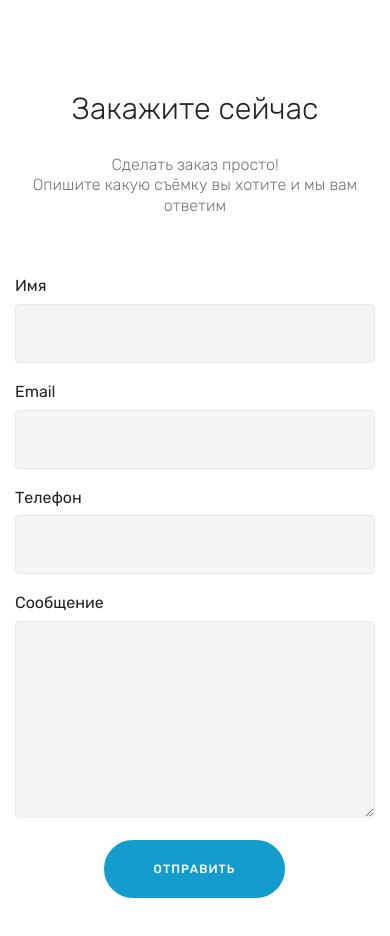
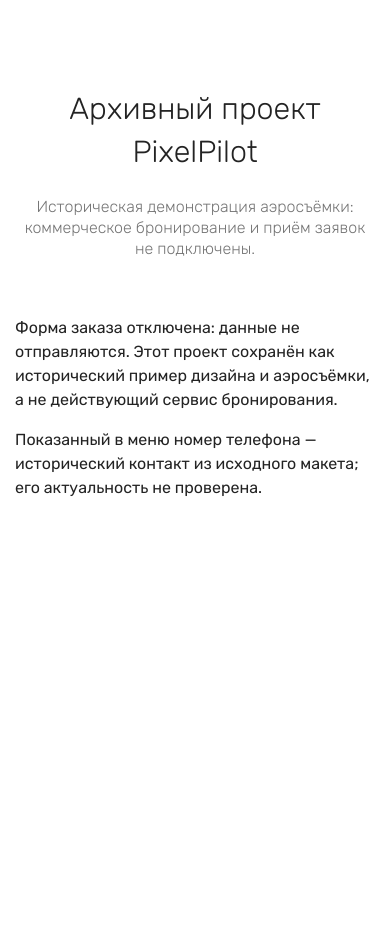
Before and after one commit to shikakker/pixelpilot, a plain HTML site: page index.html in a window 390 px wide. Shown: the part 6314-7250 px from the top of the page. After the commit the page ends 6920 px from the top, so only its background shows below. Drawn offline with Linux system fonts and the light colour scheme; a script that the page names is missing; files whose address does not match are found by name.

Commit message:
fix: disable obsolete insecure contact form and correct archival phone/language

```diff
--- a/index.html
+++ b/index.html
@@ -1,5 +1,5 @@
 <!DOCTYPE html>
-<html >
+<html lang="ru">
 <head>
 
   <meta charset="UTF-8">
@@ -50,7 +50,7 @@
         </div>
         <div class="collapse navbar-collapse" id="navbarSupportedContent">
 
-            <div class="navbar-buttons mbr-section-btn"><a class="btn btn-sm btn-primary display-4" href="tel:+1-234-567-8901">
+            <div class="navbar-buttons mbr-section-btn"><a class="btn btn-sm btn-primary display-4" href="tel:+79292708998" title="Исторический контакт PixelPilot; актуальность не подтверждена">
                     <span class="btn-icon mbri-mobile mbr-iconfont mbr-iconfont-btn">
                     </span>8 929 270-89-98</a></div>
         </div>
@@ -236,9 +236,9 @@
     <div class="container">
         <div class="row justify-content-center">
             <div class="title col-12 col-lg-8">
-                <h2 class="mbr-section-title align-center pb-3 mbr-fonts-style display-2">Закажите сейчас</h2>
+                <h2 class="mbr-section-title align-center pb-3 mbr-fonts-style display-2">Архивный проект PixelPilot</h2>
                 <h3 class="mbr-section-subtitle align-center mbr-light pb-3 mbr-fonts-style display-7">
-                    Сделать заказ просто! <br>Опишите какую съёмку вы хотите&nbsp;и мы вам ответим</h3>
+                    Историческая демонстрация аэросъёмки: коммерческое бронирование и приём заявок не подключены.</h3>
             </div>
         </div>
     </div>
@@ -247,34 +247,10 @@
             <div class="media-container-column col-lg-8" data-form-type="formoid">
                     <div data-form-alert="" hidden="">Спасибо, мы с вами свяжемся!</div>
 
-                    <form class="mbr-form" action="http://pixelpilot.ru" method="post" data-form-title=""><input type="hidden" data-form-email="true" value="GuSeqdH8rDKj8WOZ5z0JZZsqNTWBm9LmXfa6YQQPc88qhq+TkWA9pNOTlrmiwDJH0L4S2ZNBhSfsbuMnFtR9d7bwYDaG41RWxctPCOzxp+yor2H63l1DQd8eMMqkkOag">
-                        <div class="row row-sm-offset">
-                            <div class="col-md-4 multi-horizontal" data-for="name">
-                                <div class="form-group">
-                                    <label class="form-control-label mbr-fonts-style display-7" for="name-form1-l">Имя</label>
-                                    <input type="text" class="form-control" name="name" data-form-field="Name" required="" id="name-form1-l">
-                                </div>
-                            </div>
-                            <div class="col-md-4 multi-horizontal" data-for="email">
-                                <div class="form-group">
-                                    <label class="form-control-label mbr-fonts-style display-7" for="email-form1-l">Email</label>
-                                    <input type="email" class="form-control" name="email" data-form-field="Email" required="" id="email-form1-l">
-                                </div>
-                            </div>
-                            <div class="col-md-4 multi-horizontal" data-for="phone">
-                                <div class="form-group">
-                                    <label class="form-control-label mbr-fonts-style display-7" for="phone-form1-l">Телефон</label>
-                                    <input type="tel" class="form-control" name="phone" data-form-field="Phone" id="phone-form1-l">
-                                </div>
-                            </div>
-                        </div>
-                        <div class="form-group" data-for="message">
-                            <label class="form-control-label mbr-fonts-style display-7" for="message-form1-l">Сообщение</label>
-                            <textarea type="text" class="form-control" name="message" rows="7" data-form-field="Message" id="message-form1-l"></textarea>
-                        </div>
-
-                        <span class="input-group-btn"><button href="" type="submit" class="btn btn-primary btn-form display-4">ОТПРАВИТЬ</button></span>
-                    </form>
+                    <div role="note" aria-label="Статус архивной формы" class="mbr-form">
+                        <p class="mbr-fonts-style display-7">Форма заказа отключена: данные не отправляются. Этот проект сохранён как исторический пример дизайна и аэросъёмки, а не действующий сервис бронирования.</p>
+                        <p class="mbr-fonts-style display-7">Показанный в меню номер телефона — исторический контакт из исходного макета; его актуальность не проверена.</p>
+                    </div>
             </div>
         </div>
     </div>
@@ -298,7 +274,7 @@
   <script src="assets/gallery/player.min.js"></script>
   <script src="assets/gallery/script.js"></script>
   <script src="assets/slidervideo/script.js"></script>
-  <script src="assets/formoid/formoid.min.js"></script>
+
 
 
 </body>
```
